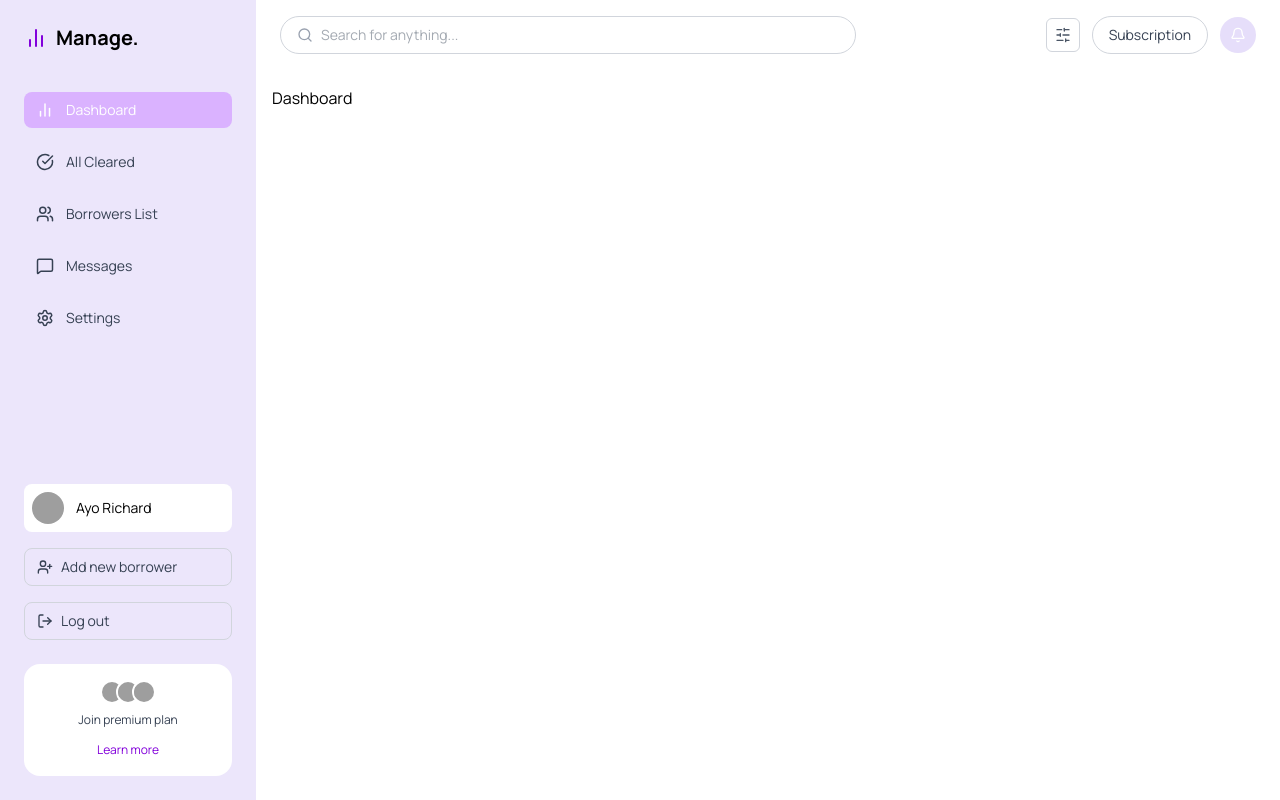
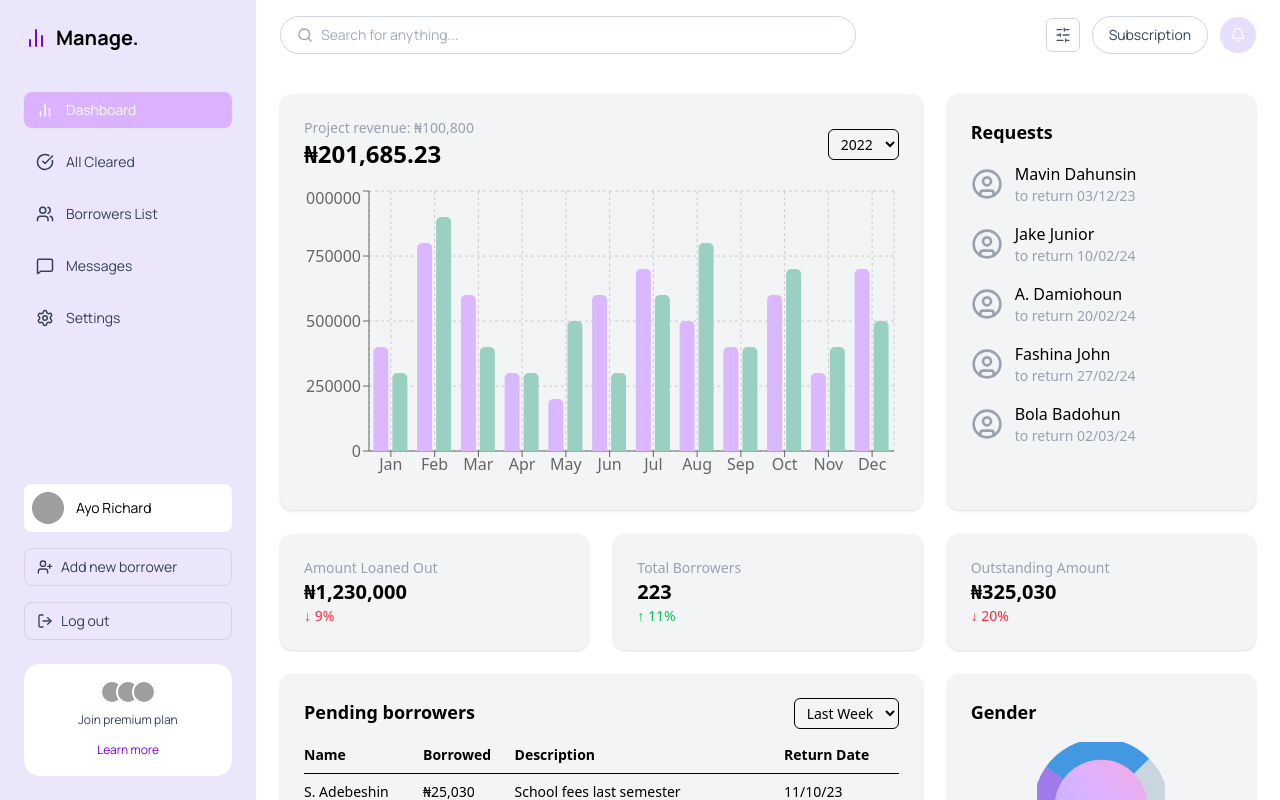
Before and after one commit to locodafux/Borrowers-Management-System, a React (Vite) app in the folder frontend/: page /admin in a window 1280 px wide. Built offline with nearby package versions, Linux system fonts and the light colour scheme; grey boxes are pictures that could not be loaded.

Commit message:
added dashboard ui

```diff
--- a/frontend/package.json
+++ b/frontend/package.json
@@ -16,6 +16,7 @@
     "react": "^19.1.0",
     "react-dom": "^19.1.0",
     "react-router-dom": "^7.7.0",
+    "recharts": "^3.1.0",
     "tailwindcss": "^4.1.11"
   },
   "devDependencies": {
--- a/frontend/src/Pages/Admin/AdminLayout.jsx
+++ b/frontend/src/Pages/Admin/AdminLayout.jsx
@@ -2,19 +2,20 @@ import React from "react";
 import { Outlet } from "react-router-dom";
 import Sidebar from "./Components/Sidebar";
 import TopBar from "./components/TopBar";
+
 const AdminLayout = () => {
   return (
-    <div className="flex min-h-screen">
+    <div className="flex h-screen overflow-hidden">
       {/* Sidebar */}
       <Sidebar />
 
-      {/* Main content */}
-      <div className="flex-1">
+      {/* Main content area */}
+      <div className="flex-1 flex flex-col">
         {/* TopBar */}
         <TopBar />
 
-        {/* Nested pages go here */}
-        <div className="p-4">
+        {/* Scrollable content area */}
+        <div className="flex-1 overflow-y-auto">
           <Outlet />
         </div>
       </div>
--- a/frontend/src/Pages/Admin/Dashboard/Index.jsx
+++ b/frontend/src/Pages/Admin/Dashboard/Index.jsx
@@ -1,7 +1,210 @@
 import React from "react";
+import {
+  BarChart,
+  Bar,
+  XAxis,
+  YAxis,
+  CartesianGrid,
+  Tooltip,
+  ResponsiveContainer,
+} from "recharts";
+import { CircleUser } from "lucide-react";
+
+const data = [
+  { name: "Jan", inflow: 400000, outflow: 300000 },
+  { name: "Feb", inflow: 800000, outflow: 900000 },
+  { name: "Mar", inflow: 600000, outflow: 400000 },
+  { name: "Apr", inflow: 300000, outflow: 300000 },
+  { name: "May", inflow: 200000, outflow: 500000 },
+  { name: "Jun", inflow: 600000, outflow: 300000 },
+  { name: "Jul", inflow: 700000, outflow: 600000 },
+  { name: "Aug", inflow: 500000, outflow: 800000 },
+  { name: "Sep", inflow: 400000, outflow: 400000 },
+  { name: "Oct", inflow: 600000, outflow: 700000 },
+  { name: "Nov", inflow: 300000, outflow: 400000 },
+  { name: "Dec", inflow: 700000, outflow: 500000 },
+];
 
 const Dashboard = () => {
-  return <div>Dashboard</div>;
+  return (
+    <div className="p-6 bg-white min-h-screen font-sans">
+      <div className="grid grid-cols-1 lg:grid-cols-3 gap-6">
+        <div className="lg:col-span-2 bg-gray-100 p-6 rounded-xl shadow">
+          <div className="flex justify-between items-center mb-4">
+            <div>
+              <p className="text-gray-400 text-sm">Project revenue: ₦100,800</p>
+              <h2 className="text-2xl font-bold">₦201,685.23</h2>
+            </div>
+            <select className="border px-2 py-1 rounded-md text-sm">
+              <option>2022</option>
+            </select>
+          </div>
+          <ResponsiveContainer width="100%" height={300}>
+            <BarChart data={data}>
+              <CartesianGrid strokeDasharray="3 3" />
+              <XAxis dataKey="name" />
+              <YAxis />
+              <Tooltip />
+              <Bar dataKey="inflow" fill="#D9B8FF" radius={[5, 5, 0, 0]} />
+              <Bar dataKey="outflow" fill="#9AD0C2" radius={[5, 5, 0, 0]} />
+            </BarChart>
+          </ResponsiveContainer>
+        </div>
+
+        <div className="bg-gray-100 p-6 rounded-xl shadow space-y-4">
+          <h3 className="text-lg font-semibold">Requests</h3>
+          {[
+            { name: "Mavin Dahunsin", date: "03/12/23" },
+            { name: "Jake Junior", date: "10/02/24" },
+            { name: "A. Damiohoun", date: "20/02/24" },
+            { name: "Fashina John", date: "27/02/24" },
+            { name: "Bola Badohun", date: "02/03/24" },
+          ].map((req, i) => (
+            <div key={i} className="flex items-center space-x-3">
+              <CircleUser className="w-8 h-8 text-gray-400" />
+              <div>
+                <p className="font-medium">{req.name}</p>
+                <p className="text-sm text-gray-400">to return {req.date}</p>
+              </div>
+            </div>
+          ))}
+        </div>
+      </div>
+
+      <div className="grid grid-cols-1 lg:grid-cols-3 gap-6 mt-6">
+        <div className="bg-gray-100 p-6 rounded-xl shadow">
+          <p className="text-sm text-gray-400">Amount Loaned Out</p>
+          <h2 className="text-xl font-bold">₦1,230,000</h2>
+          <p className="text-red-500 text-sm">↓ 9%</p>
+        </div>
+
+        <div className="bg-gray-100 p-6 rounded-xl shadow">
+          <p className="text-sm text-gray-400">Total Borrowers</p>
+          <h2 className="text-xl font-bold">223</h2>
+          <p className="text-green-500 text-sm">↑ 11%</p>
+        </div>
+
+        <div className="bg-gray-100 p-6 rounded-xl shadow">
+          <p className="text-sm text-gray-400">Outstanding Amount</p>
+          <h2 className="text-xl font-bold">₦325,030</h2>
+          <p className="text-red-500 text-sm">↓ 20%</p>
+        </div>
+      </div>
+
+      <div className="mt-6 grid grid-cols-1 lg:grid-cols-3 gap-6">
+        <div className="lg:col-span-2 bg-gray-100 p-6 rounded-xl shadow">
+          <div className="flex justify-between mb-4">
+            <h3 className="text-lg font-semibold">Pending borrowers</h3>
+            <select className="border px-2 py-1 rounded-md text-sm">
+              <option>Last Week</option>
+            </select>
+          </div>
+          <table className="w-full text-sm">
+            <thead>
+              <tr className="text-left border-b">
+                <th className="pb-2">Name</th>
+                <th className="pb-2">Borrowed</th>
+                <th className="pb-2">Description</th>
+                <th className="pb-2">Return Date</th>
+              </tr>
+            </thead>
+            <tbody>
+              {[
+                [
+                  "S. Adebeshin",
+                  "₦25,030",
+                  "School fees last semester",
+                  "11/10/23",
+                ],
+                [
+                  "A. Adidbie",
+                  "₦10,500",
+                  "To buy some books to read",
+                  "04/11/23",
+                ],
+                ["M. Bankole", "₦205,000", "Feeding for a month", "20/12/23"],
+                [
+                  "D. Adefunsho",
+                  "₦4,300",
+                  "Tfare to hometown to see pa...",
+                  "04/01/24",
+                ],
+                [
+                  "D. Adefunsho",
+                  "₦21,000",
+                  "Miscellaneous activity",
+                  "07/01/24",
+                ],
+              ].map(([name, amount, desc, date], idx) => (
+                <tr key={idx} className="border-b">
+                  <td className="py-2">{name}</td>
+                  <td>{amount}</td>
+                  <td>{desc}</td>
+                  <td>{date}</td>
+                </tr>
+              ))}
+            </tbody>
+          </table>
+        </div>
+
+        <div className="bg-gray-100 p-6 rounded-xl shadow">
+          <h3 className="text-lg font-semibold mb-4">Gender</h3>
+          <div className="flex flex-col items-center">
+            <div className="w-32 h-32 rounded-full bg-gradient-to-tr from-indigo-300 via-purple-300 to-pink-300 relative">
+              <svg
+                className="absolute top-0 left-0 w-full h-full"
+                viewBox="0 0 36 36"
+              >
+                <circle
+                  cx="18"
+                  cy="18"
+                  r="16"
+                  fill="none"
+                  stroke="#9F7AEA"
+                  strokeWidth="6"
+                  strokeDasharray="60, 100"
+                />
+                <circle
+                  cx="18"
+                  cy="18"
+                  r="16"
+                  fill="none"
+                  stroke="#4299E1"
+                  strokeWidth="6"
+                  strokeDasharray="28, 100"
+                  strokeDashoffset="-60"
+                />
+                <circle
+                  cx="18"
+                  cy="18"
+                  r="16"
+                  fill="none"
+                  stroke="#CBD5E0"
+                  strokeWidth="6"
+                  strokeDasharray="12, 100"
+                  strokeDashoffset="-88"
+                />
+              </svg>
+            </div>
+            <div className="mt-4 text-sm space-y-1">
+              <p>
+                <span className="inline-block w-3 h-3 bg-purple-400 rounded-full mr-2"></span>
+                Women 60%
+              </p>
+              <p>
+                <span className="inline-block w-3 h-3 bg-blue-400 rounded-full mr-2"></span>
+                Men 28.04%
+              </p>
+              <p>
+                <span className="inline-block w-3 h-3 bg-gray-300 rounded-full mr-2"></span>
+                Others 11.96%
+              </p>
+            </div>
+          </div>
+        </div>
+      </div>
+    </div>
+  );
 };
 
 export default Dashboard;
--- a/frontend/src/Pages/Admin/components/Sidebar.jsx
+++ b/frontend/src/Pages/Admin/components/Sidebar.jsx
@@ -14,7 +14,7 @@ const Sidebar = () => {
   const location = useLocation(); // 👈 Hook to get current URL path
 
   return (
-    <aside className="w-64 min-h-screen bg-[#ece6fb] p-6 flex flex-col justify-between">
+    <aside className="w-64 h-screen bg-[#ece6fb] p-6 flex flex-col justify-between">
       {/* Top Section */}
       <div>
         {/* Logo */}
```
Also changed, not shown: 1 other file (tests, documents, lock files or other folders).
